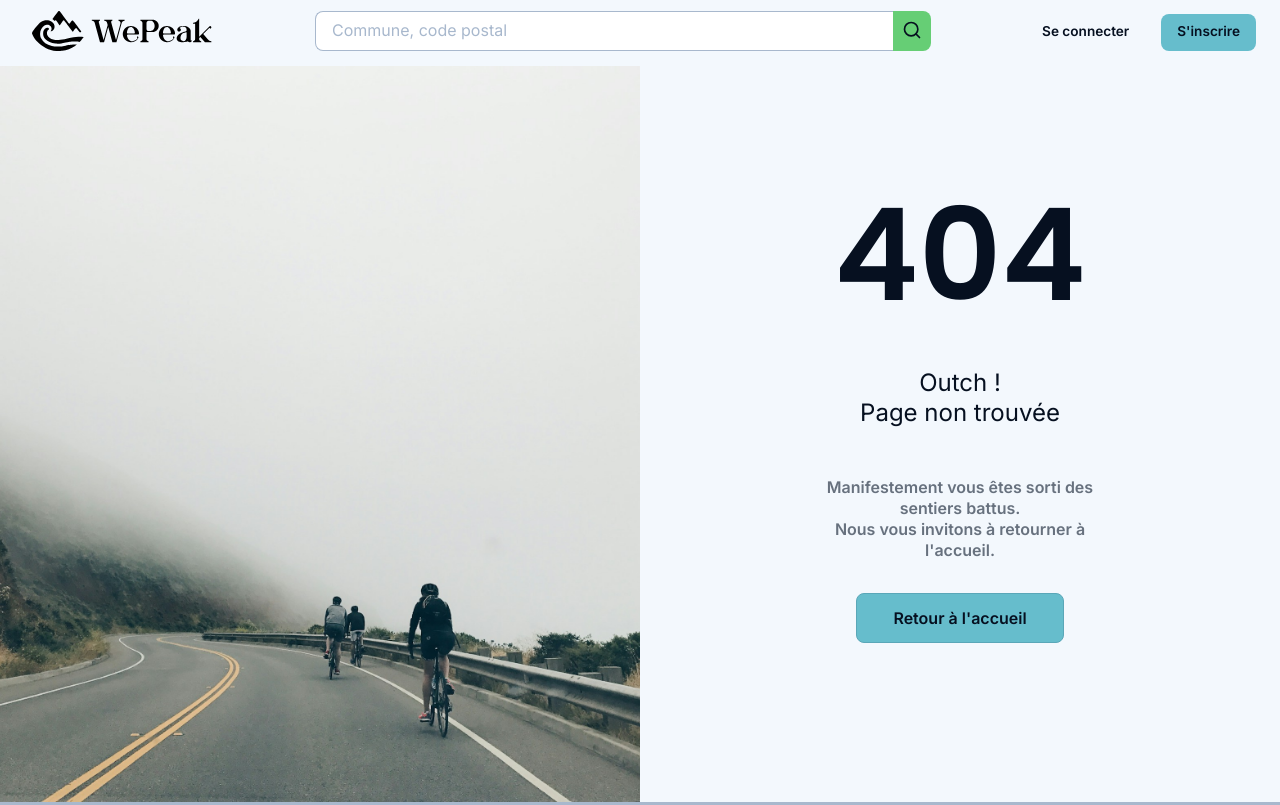
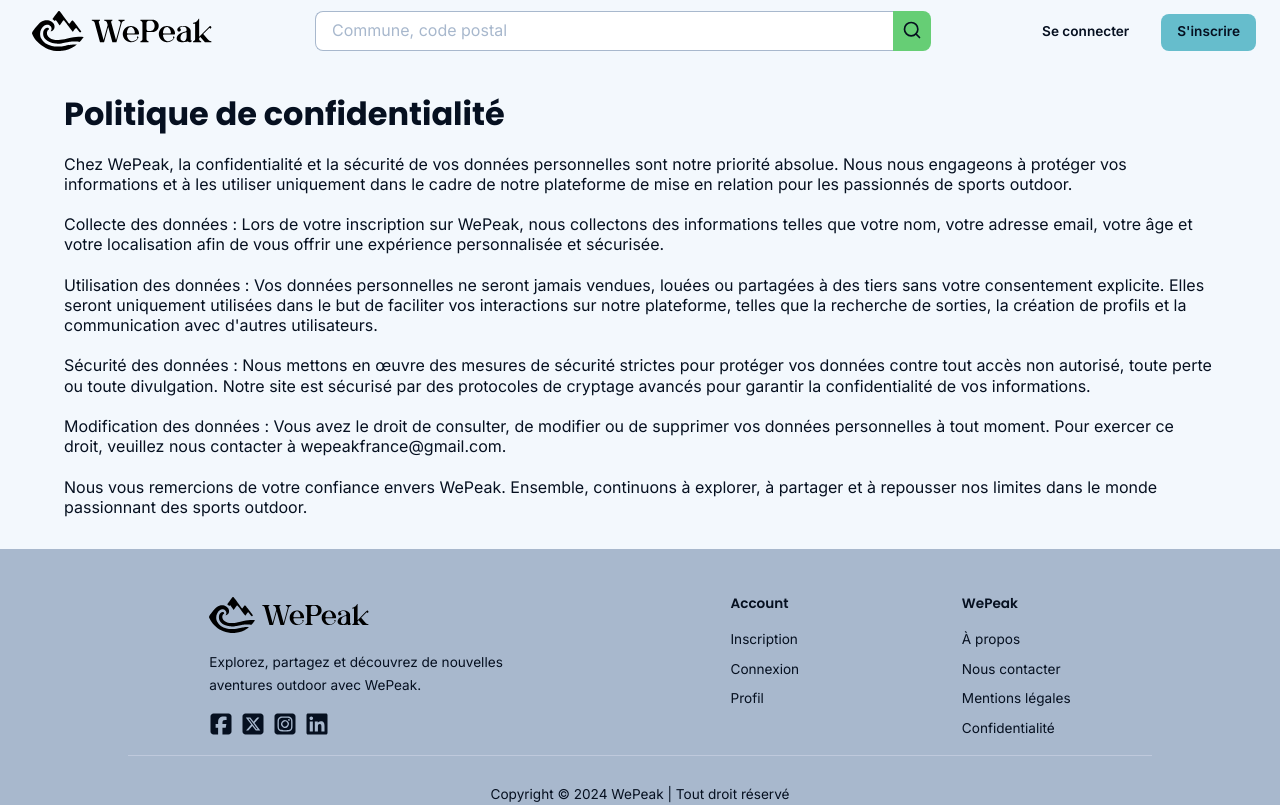
Before and after one commit to pommito/wepeak-front, a React (Vite) app: page /privacy in a window 1280 px wide. Shown: the top 805 px of the page. Built offline with nearby package versions, Linux system fonts and the light colour scheme.

Commit message:
page: privacy done

```diff
--- a/src/components/App/App.jsx
+++ b/src/components/App/App.jsx
@@ -1,21 +1,23 @@
 import { Route, Routes, useLocation } from 'react-router-dom';
 import { useSelector } from 'react-redux';
 
-import Header from '../views/Header/Header';
-import PopUp from '../utils/PopUp/PopUp';
-import Home from '../views/Home/Home';
+import About from '../views/About/About';
 import Activities from '../views/Activities/Activities';
 import Activity from '../views/Activity/Activity';
+import Header from '../views/Header/Header';
+import Contact from '../views/Contact/Contact';
 import CreateActivity from '../views/CreateActivity/CreateActivity';
-import Contact from '../views/Contact/Contact';
+import Error404 from '../views/Error404/Error404';
+import Footer from '../views/Footer/Footer';
+import Home from '../views/Home/Home';
+import Legal from '../views/Legal/Legal';
 import Login from '../views/Login/Login';
-import Register from '../views/Register/Register';
+import PopUp from '../utils/PopUp/PopUp';
+import Privacy from '../views/Privacy/Privacy';
 import Profile from '../views/Profile/Profile';
 import ProfileEdition from '../views/ProfileEdition/ProfileEdition';
+import Register from '../views/Register/Register';
 import UserPage from '../views/UserPage/UserPage';
-import About from '../views/About/About';
-import Error404 from '../views/Error404/Error404';
-import Footer from '../views/Footer/Footer';
 
 import './App.scss';
 
@@ -37,7 +39,9 @@
         <Route path="/activities/:slug" element={<Activity />} />
         <Route path="/activities/create" element={<CreateActivity />} />
         <Route path="/contact" element={<Contact />} />
+        <Route path="/legal" element={<Legal />} />
         <Route path="/login" element={<Login />} />
+        <Route path="/privacy" element={<Privacy />} />
         <Route path="/profile" element={<Profile />} />
         <Route path="/profile/edit" element={<ProfileEdition />} />
         <Route path="/register" element={<Register />} />
--- a/src/components/views/Footer/Footer.jsx
+++ b/src/components/views/Footer/Footer.jsx
@@ -97,7 +97,7 @@
               <Link to="/contact">Nous contacter</Link>
             </li>
             <li>
-              <Link to="/legal-notices">Mentions légales</Link>
+              <Link to="/legal">Mentions légales</Link>
             </li>
             <li>
               <Link to="/privacy">Confidentialité</Link>
--- a/src/components/views/Privacy/Privacy.jsx
+++ b/src/components/views/Privacy/Privacy.jsx
@@ -0,0 +1,48 @@
+import './Privacy.scss';
+
+const Privacy = () => {
+  return (
+    <main className="Privacy">
+      <h2 className="Privacy-title">Politique de confidentialité</h2>
+      <p className="Privacy-text">
+        Chez WePeak, la confidentialité et la sécurité de vos données
+        personnelles sont notre priorité absolue. Nous nous engageons à protéger
+        vos informations et à les utiliser uniquement dans le cadre de notre
+        plateforme de mise en relation pour les passionnés de sports outdoor.
+        <br />
+        <br />
+        Collecte des données : Lors de votre inscription sur WePeak, nous
+        collectons des informations telles que votre nom, votre adresse email,
+        votre âge et votre localisation afin de vous offrir une expérience
+        personnalisée et sécurisée.
+        <br />
+        <br />
+        Utilisation des données : Vos données personnelles ne seront jamais
+        vendues, louées ou partagées à des tiers sans votre consentement
+        explicite. Elles seront uniquement utilisées dans le but de faciliter
+        vos interactions sur notre plateforme, telles que la recherche de
+        sorties, la création de profils et la communication avec d'autres
+        utilisateurs.
+        <br />
+        <br />
+        Sécurité des données : Nous mettons en œuvre des mesures de sécurité
+        strictes pour protéger vos données contre tout accès non autorisé, toute
+        perte ou toute divulgation. Notre site est sécurisé par des protocoles
+        de cryptage avancés pour garantir la confidentialité de vos
+        informations.
+        <br />
+        <br />
+        Modification des données : Vous avez le droit de consulter, de modifier
+        ou de supprimer vos données personnelles à tout moment. Pour exercer ce
+        droit, veuillez nous contacter à wepeakfrance@gmail.com.
+        <br />
+        <br />
+        Nous vous remercions de votre confiance envers WePeak. Ensemble,
+        continuons à explorer, à partager et à repousser nos limites dans le
+        monde passionnant des sports outdoor.
+      </p>
+    </main>
+  );
+};
+
+export default Privacy;
--- a/src/components/views/Privacy/Privacy.scss
+++ b/src/components/views/Privacy/Privacy.scss
@@ -0,0 +1,16 @@
+@use '/src/styles/variables' as v;
+
+.Privacy {
+  margin: 2rem auto;
+  text-align: left;
+  width: 90%;
+  &-title {
+    font-family: v.$titleFont;
+    font-size: 2rem;
+    font-weight: 700;
+    margin-bottom: 1.5rem;
+  }
+  &-text {
+    line-height: 2ch;
+  }
+}
```
